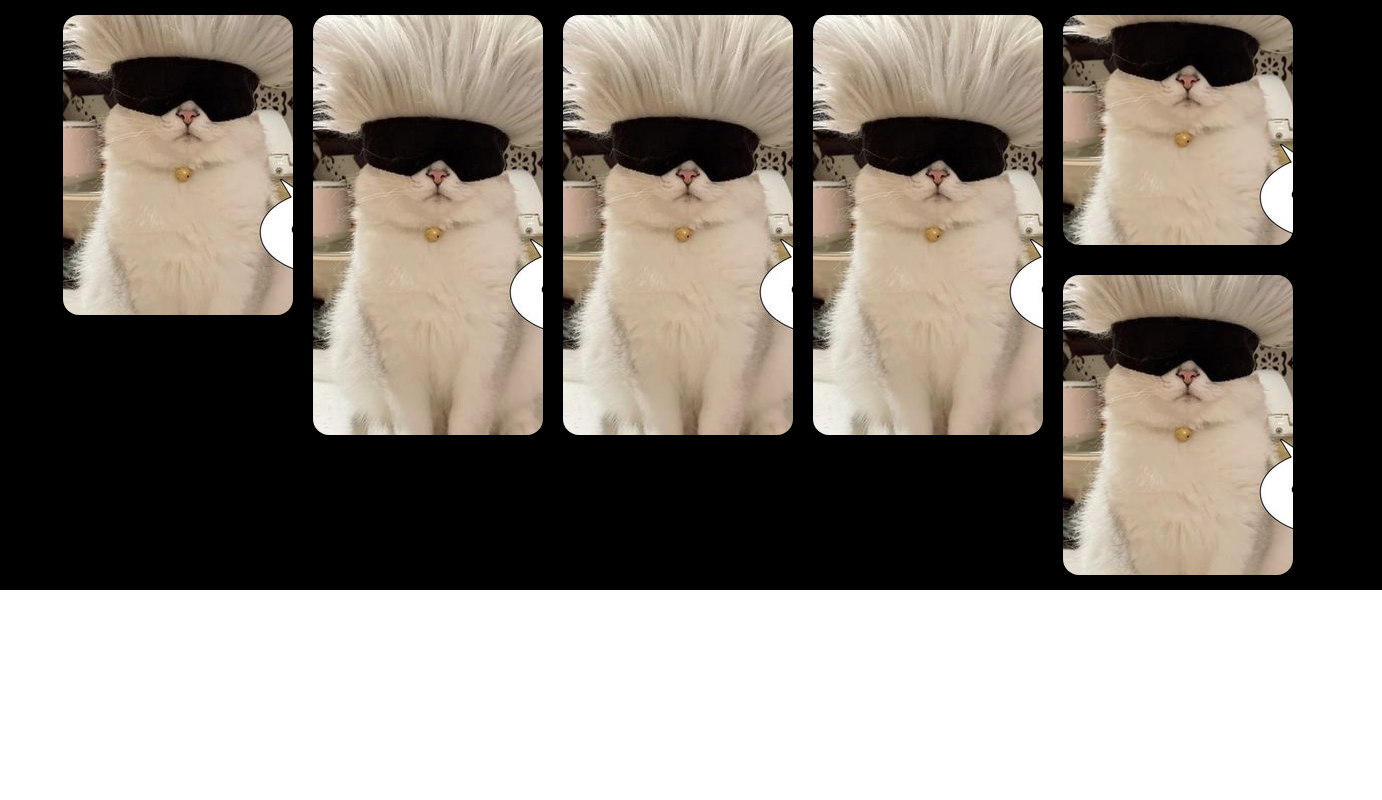
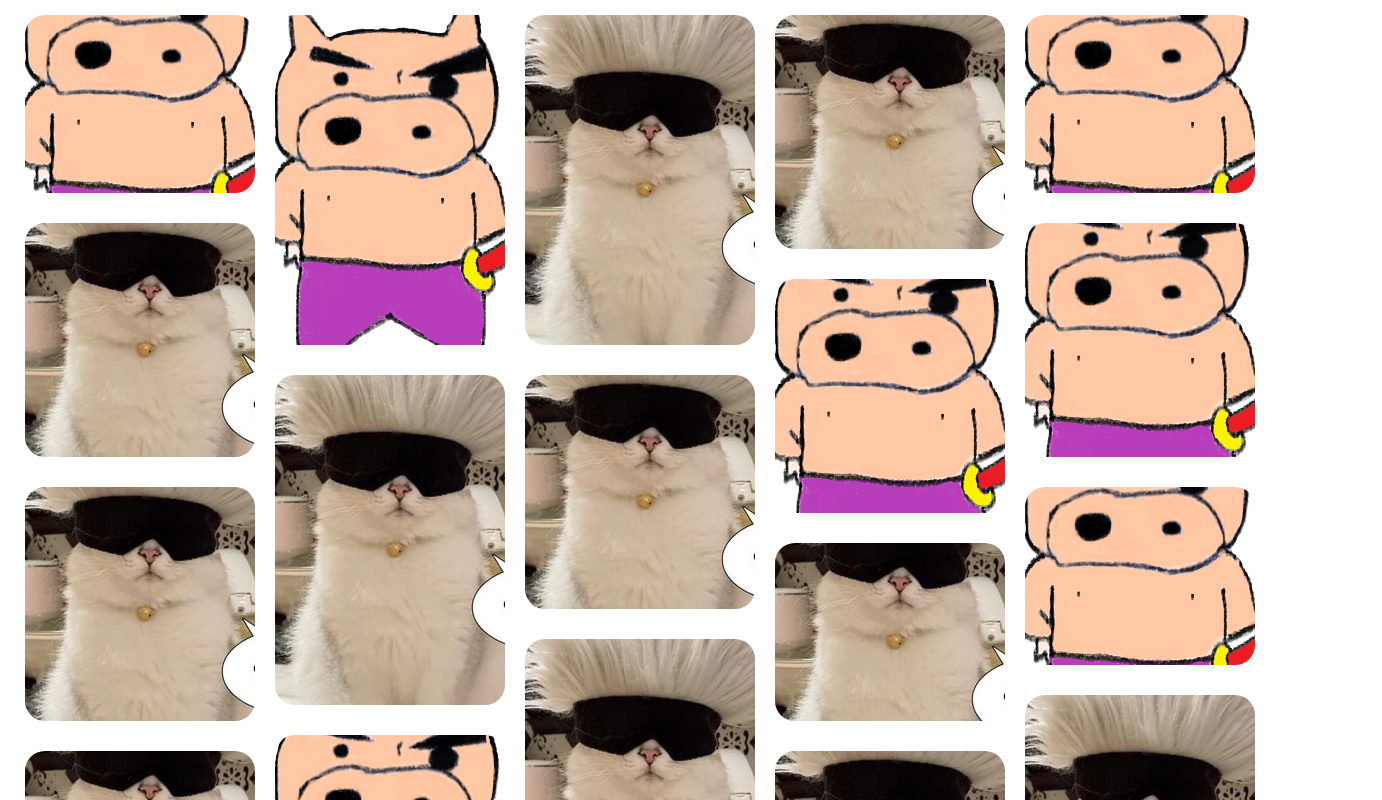
Before and after one commit to whatiiiii/kosmo-proj-final, a React (Vite) app in the folder frontend/: page /pin in a window 1280 px wide. Shown: the top 800 px of the page, 1382 px wide, since content can reach past the window. Built offline with nearby package versions, Linux system fonts and the light colour scheme.

Commit message:
update pin , Pinlayout

```diff
--- a/frontend/src/components/Pin.tsx
+++ b/frontend/src/components/Pin.tsx
@@ -32,7 +32,7 @@ const styles: Record<string, React.CSSProperties> = {
   pin: {
     margin: "15px 10px",
     padding: 0,
-    borderRadius: "16px",
+    borderRadius: "20px",
   },
   small: {
     gridRowEnd: "span 26",
--- a/frontend/src/components/Pinlayout.tsx
+++ b/frontend/src/components/Pinlayout.tsx
@@ -3,6 +3,24 @@ import Pin from "./Pin";
 function PinLayout() {
   return (
     <div style={styles.pin_container}>
+      <Pin />
+      <Pin />
+      <Pin />
+      <Pin />
+      <Pin />
+      <Pin />
+      <Pin />
+      <Pin />
+      <Pin />
+      <Pin />
+      <Pin />
+      <Pin />
+      <Pin />
+      <Pin />
+      <Pin />
+      <Pin />
+      <Pin />
+      <Pin />
       <Pin />
       <Pin />
       <Pin />
@@ -17,14 +35,14 @@ const styles: Record<string, React.CSSProperties> = {
   pin_container: {
     margin: 0,
     padding: 0,
-    width: "110vw",
-    backgroundColor: "black",
+    width: "100vw",
+    backgroundColor: "white",
     position: "absolute",
-    left: "53%",
+    left: "50%",
     transform: "translateX(-50%)",
     display: "grid",
     gridTemplateColumns: "repeat(auto-fill, 250px)",
-    gridAutoRows: "10px",
+    gridAutoRows: "8px",
     justifyContent: "center",
   },
 };
```
